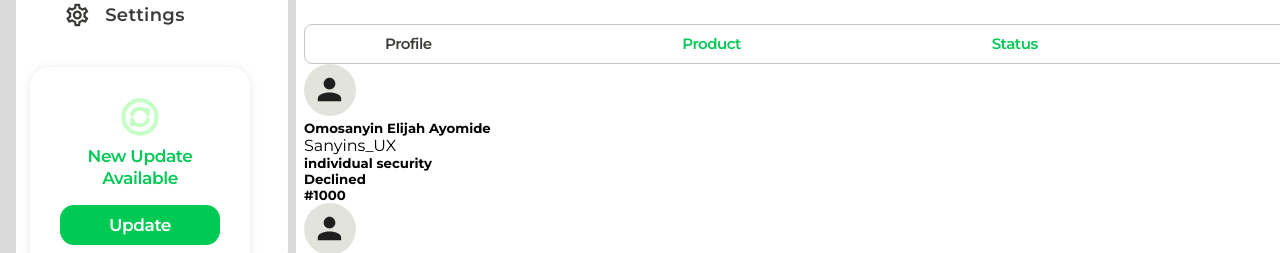
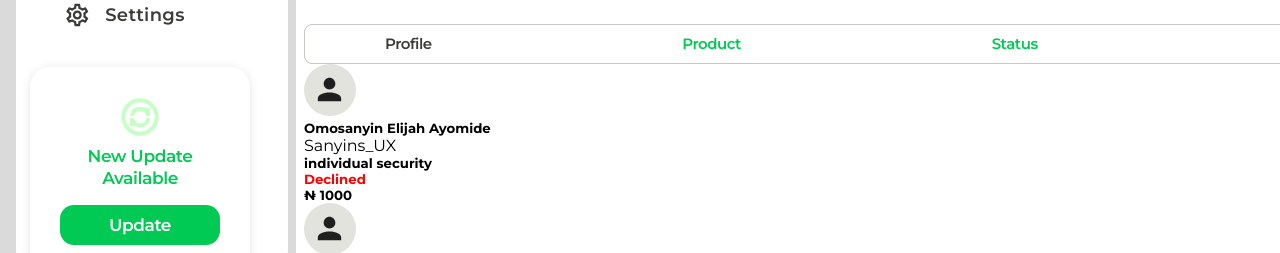
Before and after one commit to TrackMe-NG/dashboard_main, a React (Vite) app: page / in a window 1280 px wide. Shown: the part 529-782 px from the top of the page. Built offline with nearby package versions, Linux system fonts and the light colour scheme.

Commit message:
chores: updated subscription component

```diff
--- a/src/(components)/Subscription.jsx
+++ b/src/(components)/Subscription.jsx
@@ -14,11 +14,8 @@ export const Subscription = () => {
             <div className="subscription_table_nav">
               <ul>
                 <li>Profile</li>
-
                 <li>Product</li>
-
                 <li>Status</li>
-
                 <li>Price</li>
               </ul>
             </div>
@@ -29,8 +26,20 @@ export const Subscription = () => {
                   { icon_src, price, fullName, userName, product, status },
                   index
                 ) => {
+                  let statusColor;
+                  if (status == "Declined") {
+                    statusColor = "#FF0000";
+                  } else if (status == "pending") {
+                    statusColor = "#FCA825";
+                  } else if (status == "successful") {
+                    statusColor = "#00CA54";
+                  } else {
+                    statusColor = "#1a1c19";
+                  }
+
                   return (
                     <div key={index} className="table_data_box">
+                      <div className="table_data_box_inner">
                         <div className="table_data_profile">
                           <img src={icon_src} alt="profile-pic" />
 
@@ -42,13 +51,14 @@ export const Subscription = () => {
                         </div>
 
                         <div className="table_data_product">
-                        <h5>{product} security</h5>
+                          <h5 className="primary_text">{product} security</h5>
                         </div>
                         <div className="table_data_status">
-                        <h5>{status}</h5>
+                          <h5 style={{ color: statusColor }}>{status}</h5>{" "}
                         </div>
                         <div className="table_data_price">
-                        <h5>#{price}</h5>
+                          <h5> &#8358; {price}</h5>
+                        </div>
                       </div>
                     </div>
                   );
@@ -124,7 +134,7 @@ const usersData = [
     fullName: "Seyi Bolufemi TrackMeNg",
     userName: "Ad_Commander",
     product: "private",
-    status: "successfull",
+    status: "successful",
     price: "1,000,000",
   },
 ];
```
Lines whose indentation alone changed are shown as unchanged.
